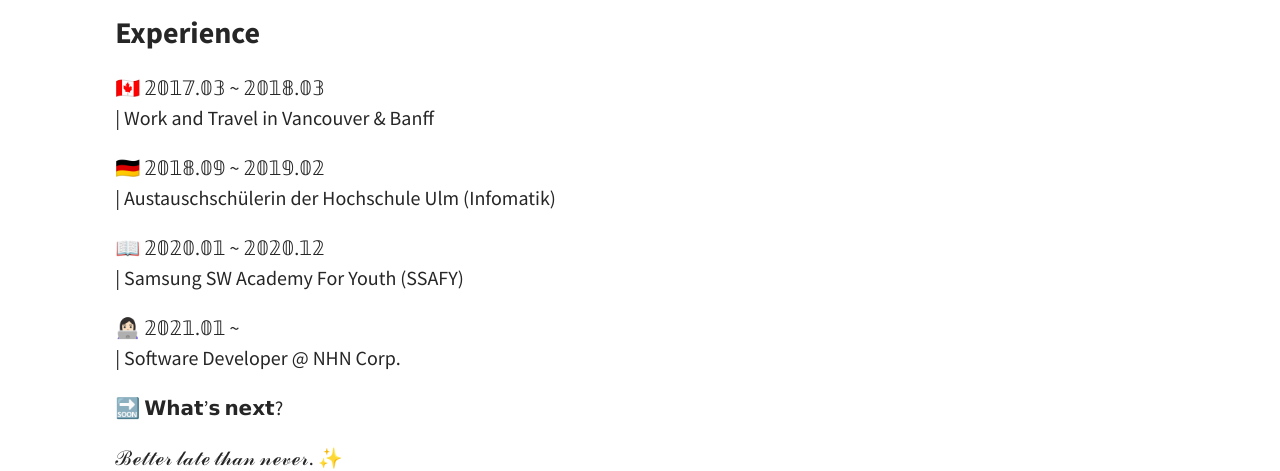
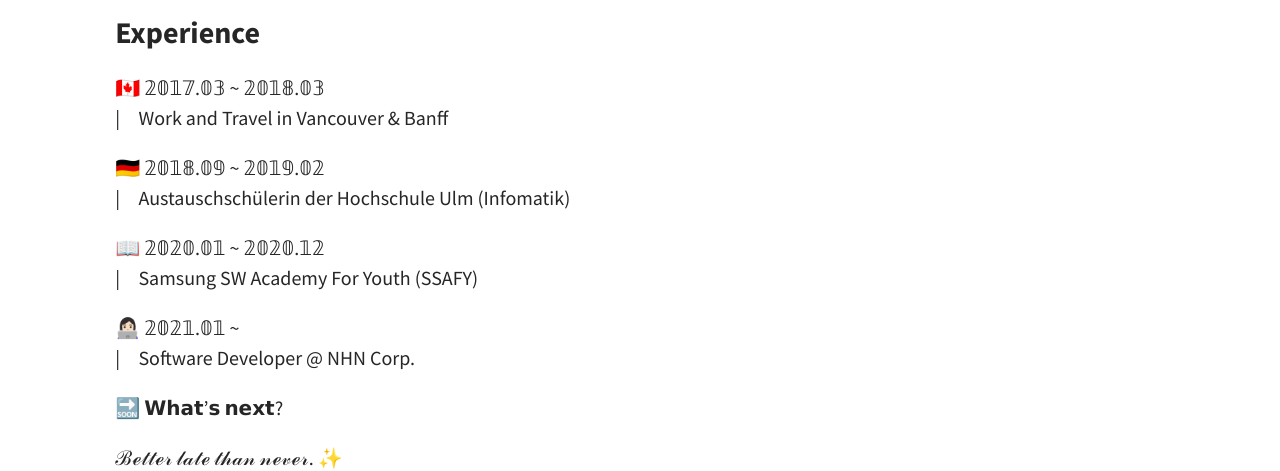
Before and after one commit to rachel-kwak/rachel-kwak.github.io, a Jekyll site: the page built from pages/about.md, in a window 1280 px wide. Shown: the part 1149-1620 px from the top of the page. Built offline with Jekyll 4.4.1, drawn with Linux system fonts in a browser that asks for light colours.

Commit message:
about me

```diff
--- a/pages/about.md
+++ b/pages/about.md
@@ -27,16 +27,16 @@ I'm a junior S/W developer from NHN Corp.
 ### Experience
 
 🇨🇦 𝟚𝟘𝟙𝟟.𝟘𝟛 ~ 𝟚𝟘𝟙𝟠.𝟘𝟛 <br>
- |   Work and Travel in Vancouver & Banff
+ |ㅤWork and Travel in Vancouver & Banff
 
 🇩🇪 𝟚𝟘𝟙𝟠.𝟘𝟡 ~ 𝟚𝟘𝟙𝟡.𝟘𝟚 <br>
- |   Austauschschülerin der Hochschule Ulm (Infomatik)
+ |ㅤAustauschschülerin der Hochschule Ulm (Infomatik)
 
 📖 𝟚𝟘𝟚𝟘.𝟘𝟙 ~ 𝟚𝟘𝟚𝟘.𝟙𝟚 <br>
- |   Samsung SW Academy For Youth (SSAFY)
+ |ㅤSamsung SW Academy For Youth (SSAFY)
 
 👩🏻‍💻 𝟚𝟘𝟚𝟙.𝟘𝟙 ~ <br>
- |   Software Developer @ NHN Corp.
+ |ㅤSoftware Developer @ NHN Corp.
 
 🔜 𝗪𝗵𝗮𝘁’𝘀 𝗻𝗲𝘅𝘁?
 
```
